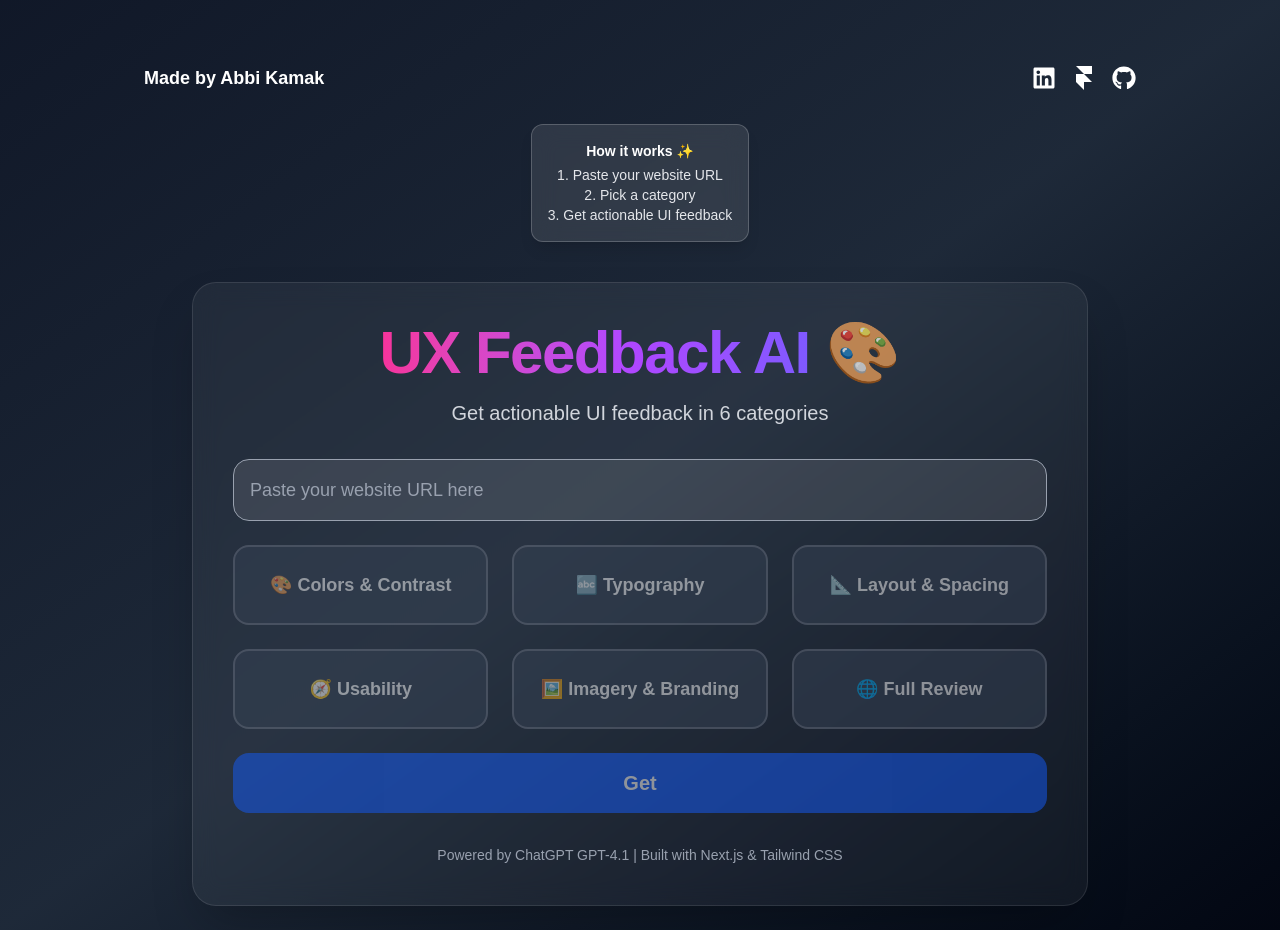
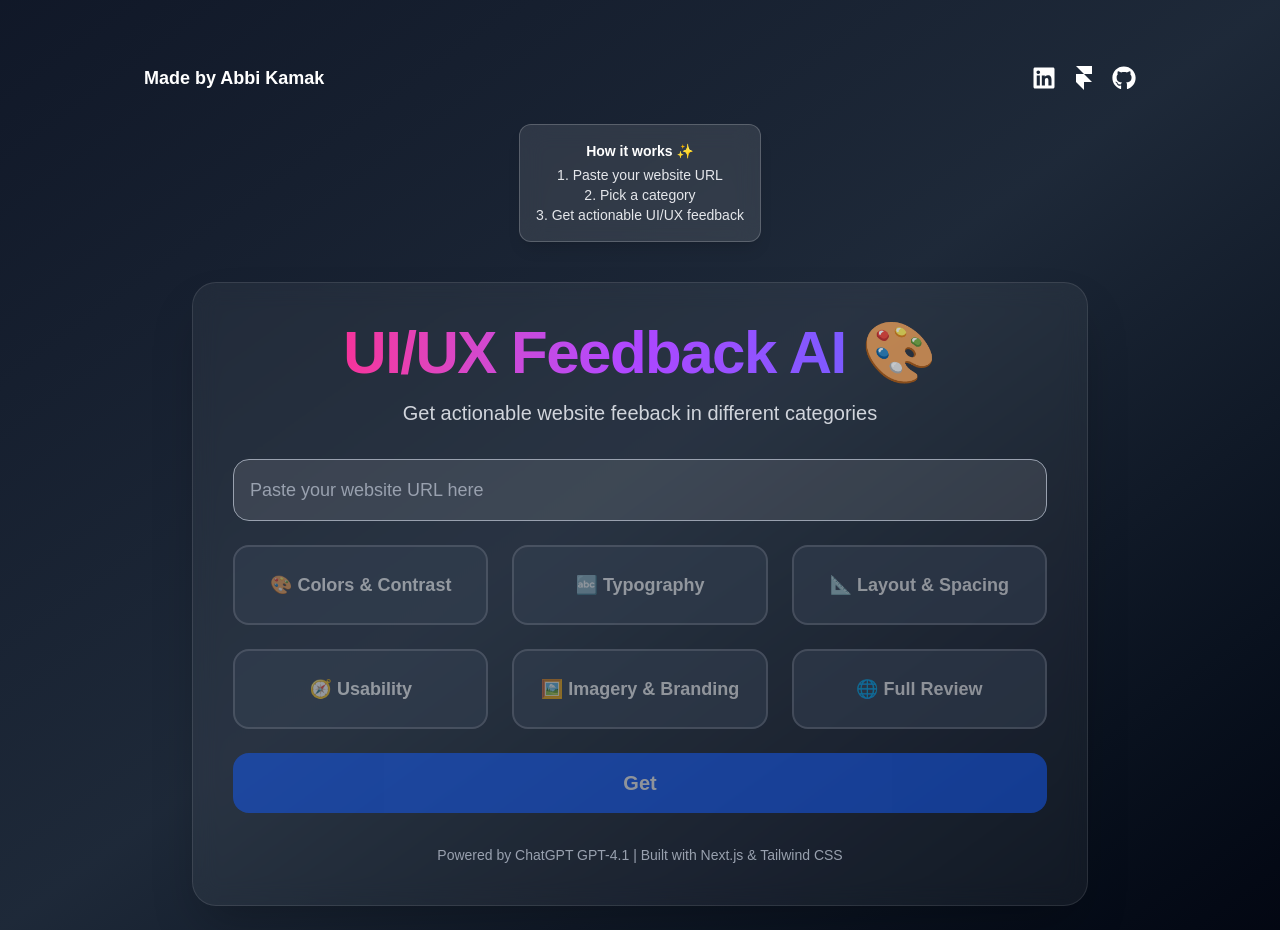
Before and after one commit to aram0057/ui-roast-ai, a Next.js app: page / in a window 1280 px wide. Built offline with nearby package versions, Linux system fonts and the light colour scheme.

Commit message:
fixed title

```diff
--- a/pages/index.tsx
+++ b/pages/index.tsx
@@ -91,7 +91,7 @@ export default function Home() {
         <p className="text-gray-200">
           1. Paste your website URL <br />
           2. Pick a category <br />
-          3. Get actionable UI feedback
+          3. Get actionable UI/UX feedback
         </p>
       </div>
 
@@ -100,12 +100,12 @@ export default function Home() {
         {/* Header */}
         <div className="relative mb-8 flex flex-col items-center text-center">
           <h1 className="text-4xl sm:text-6xl font-extrabold text-transparent bg-clip-text bg-gradient-to-r from-pink-500 via-purple-500 to-indigo-500 flex items-center gap-4">
-            <FireEmoji />
-            <span className="tracking-tight">UX Feedback AI</span>
+
+            <span className="tracking-tight">UI/UX Feedback AI</span>
             <span className="text-yellow-400 animate-pulse">🎨</span>
           </h1>
           <p className="mt-4 text-gray-300 text-base sm:text-xl">
-            Get actionable UI feedback in 6 categories
+            Get actionable website feeback in different categories
           </p>
         </div>
 
```
